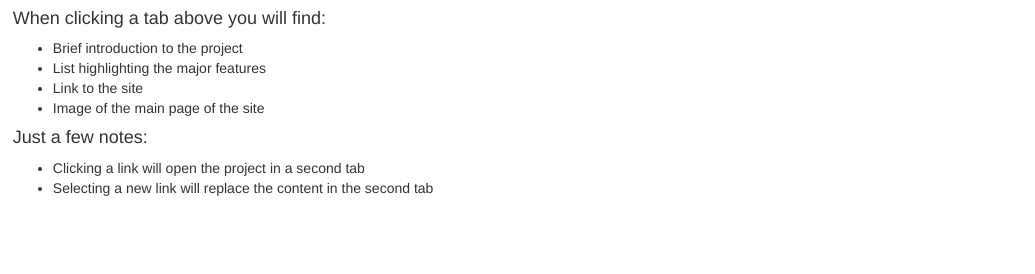
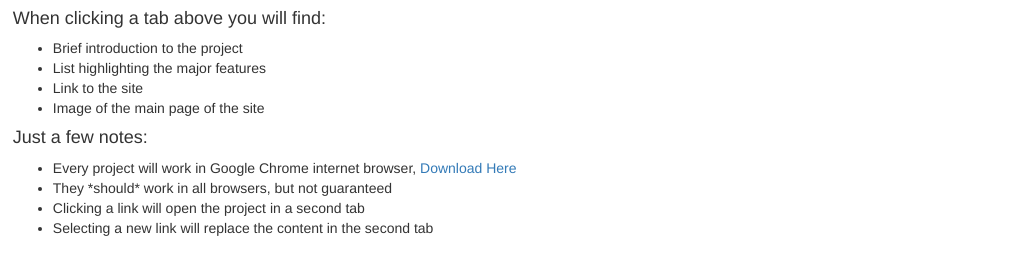
Before and after one commit to tdadam/ProjectList, a plain HTML site: page index.html at #/intro in a window 1280 px wide. Shown: the part 126-400 px from the top of the page, without its empty margins (0-1035 px from the left). Drawn offline with nearby package versions, Linux system fonts and the light colour scheme; some packages are replaced by stand-ins of ours; a script that the page names is missing.

Commit message:
Added link to download Chrome

```diff
--- a/templates/intro.html
+++ b/templates/intro.html
@@ -9,6 +9,8 @@
 </ul>
 <h4>Just a few notes:</h4>
 <ul>
+    <li>Every project will work in Google Chrome internet browser, <a href="https://www.google.com/chrome/browser/desktop/">Download Here</a></li>
+    <li>They *should* work in all browsers, but not guaranteed</li>
     <li>Clicking a link will open the project in a second tab</li>
     <li>Selecting a new link will replace the content in the second tab</li>
 </ul>
```
